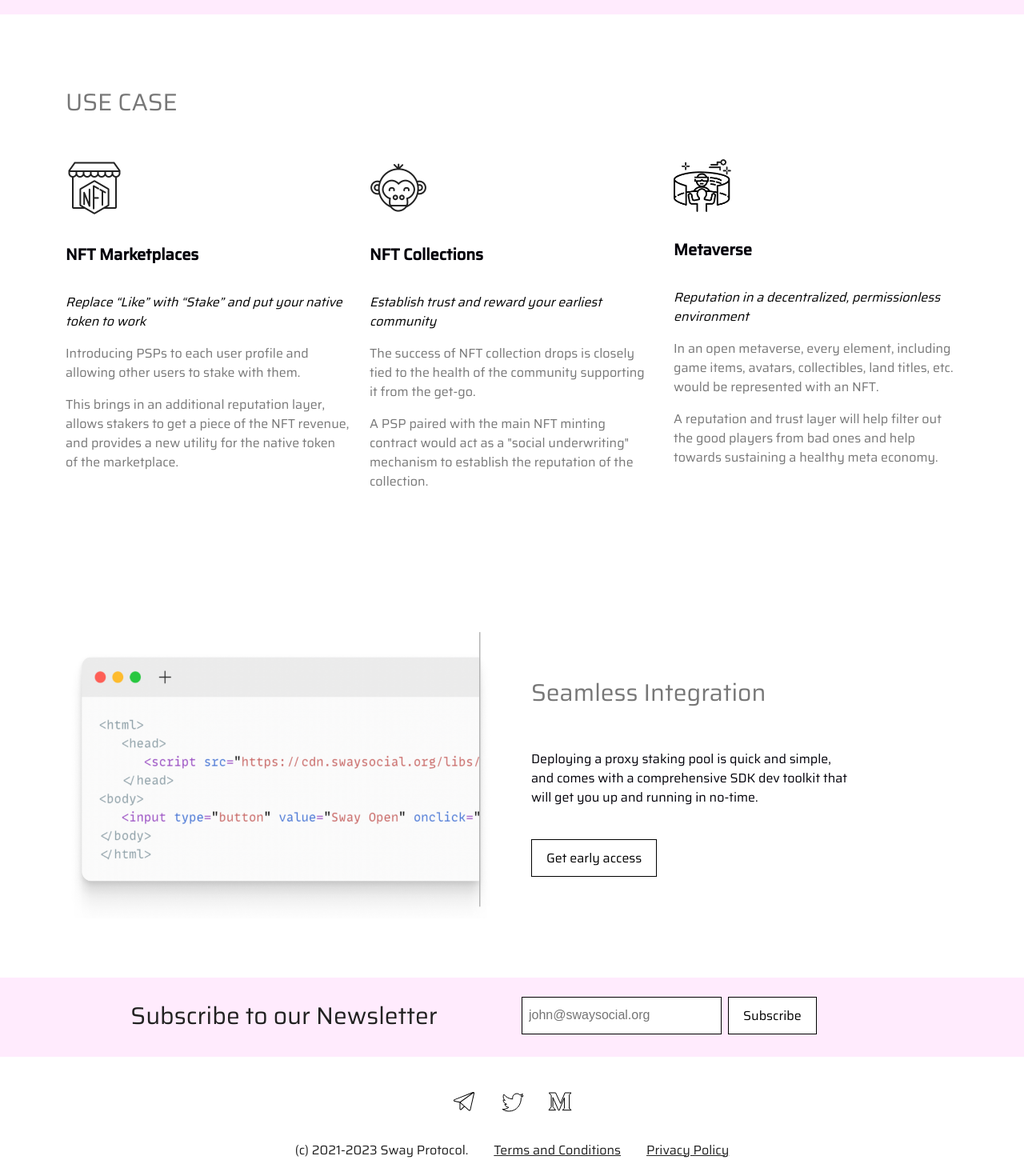
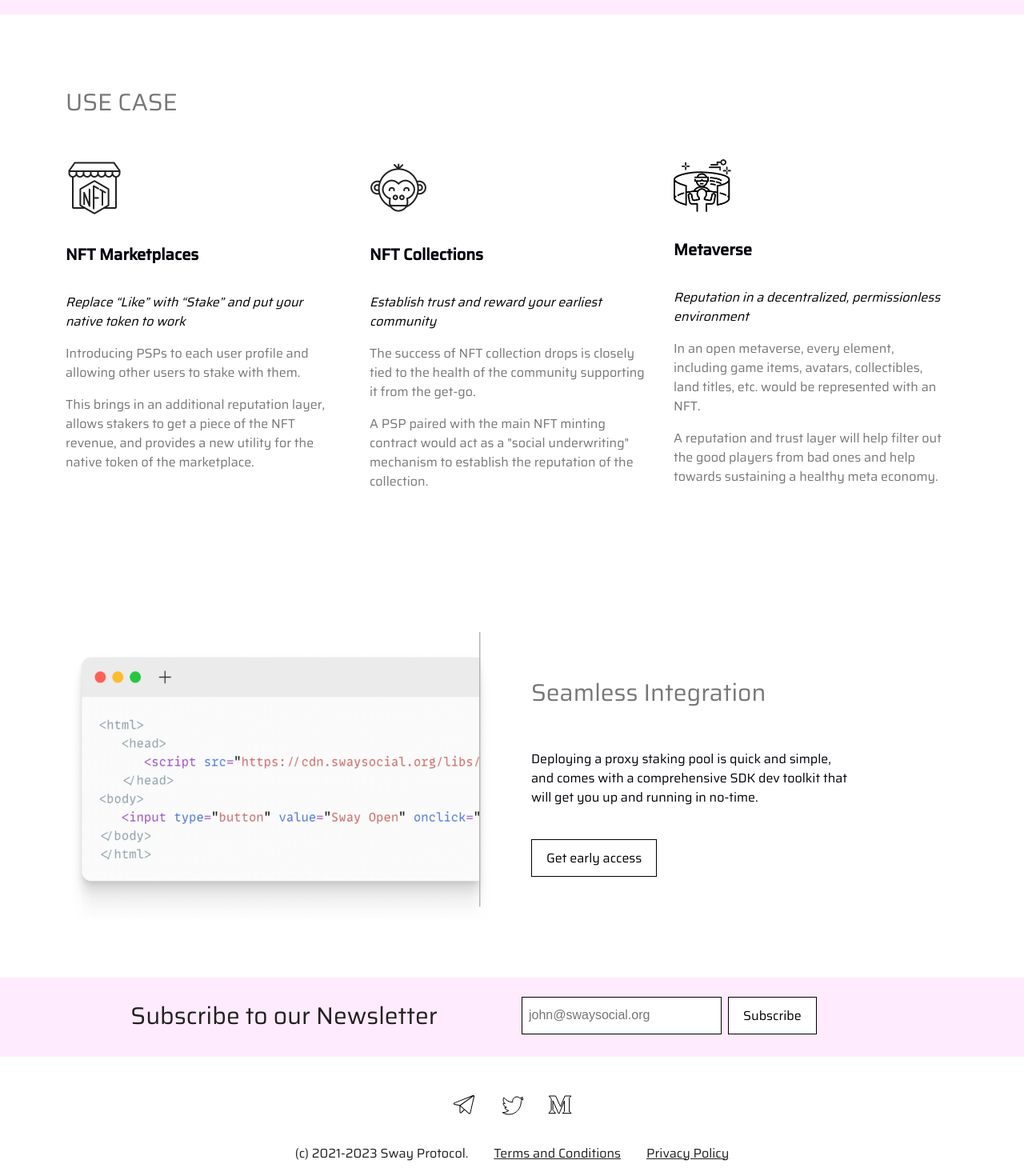
Before and after one commit to swayprotocol/new-onepager, a Next.js app: page / in a window 1280 px wide. Shown: the part 1849-3319 px from the top of the page at 80% size. Built offline with nearby package versions, Linux system fonts and the light colour scheme.

Commit message:
Use case and footer added padding

```diff
--- a/components/Footer.tsx
+++ b/components/Footer.tsx
@@ -7,7 +7,7 @@
   <footer className='footer-section'>
     <div className='container'>
       <div className='row'>
-        <div className='col-12 mb-3 d-flex justify-content-center align-items-center'>
+        <div className='col-12 d-flex justify-content-center align-items-center'>
           <a href='https://t.me/swayprotocol' target='_blank'>
             <Telegram height={48} width={48} />
           </a>
--- a/components/UseCase.tsx
+++ b/components/UseCase.tsx
@@ -4,7 +4,7 @@
       <div className='row'>
         <h2>USE CASE</h2>
 
-        <div className='col-12 col-md-4'>
+        <div className='col-12 col-md-4 pe-4'>
           <img src='/assets/NFT-marketplace.jpg' alt='NFT Marketplace' />
           <h3>NFT Marketplaces</h3>
           <p className='italic'>Replace “Like” with “Stake” and put your native token to work</p>
@@ -12,7 +12,7 @@
           <p>This brings in an additional reputation layer, allows stakers to get a piece of the NFT revenue, and provides a new utility for the native token of the marketplace.</p>
         </div>
 
-        <div className='col-12 col-md-4'>
+        <div className='col-12 col-md-4 pr-4 pe-4'>
           <img src='/assets/NFT-collections.jpg' alt='NFT Collections' />
           <h3>NFT Collections</h3>
           <p className='italic'>Establish trust and reward your earliest community</p>
@@ -20,7 +20,7 @@
           <p>A PSP paired with the main NFT minting contract would act as a &quot;social underwriting&quot; mechanism to establish the reputation of the collection.</p>
         </div>
 
-        <div className='col-12 col-md-4'>
+        <div className='col-12 col-md-4 pr-4 pe-4'>
           <img src='/assets/Metaverse.jpg' alt='Metaverse' />
           <h3>Metaverse</h3>
           <p className='italic'>Reputation in a decentralized, permissionless environment</p>
--- a/styles/styles.scss
+++ b/styles/styles.scss
@@ -348,7 +348,7 @@
   }
 
   svg {
-    margin: 0px 6px;
+    margin: 4px 6px 16px 6px;
   }
 
   a {
@@ -476,7 +476,7 @@
 }
 
 .sway-usecase-section {
-  padding: 72px 0px;
+  padding: 80px 0px;
 
   .item {
     height: 300px;
```
